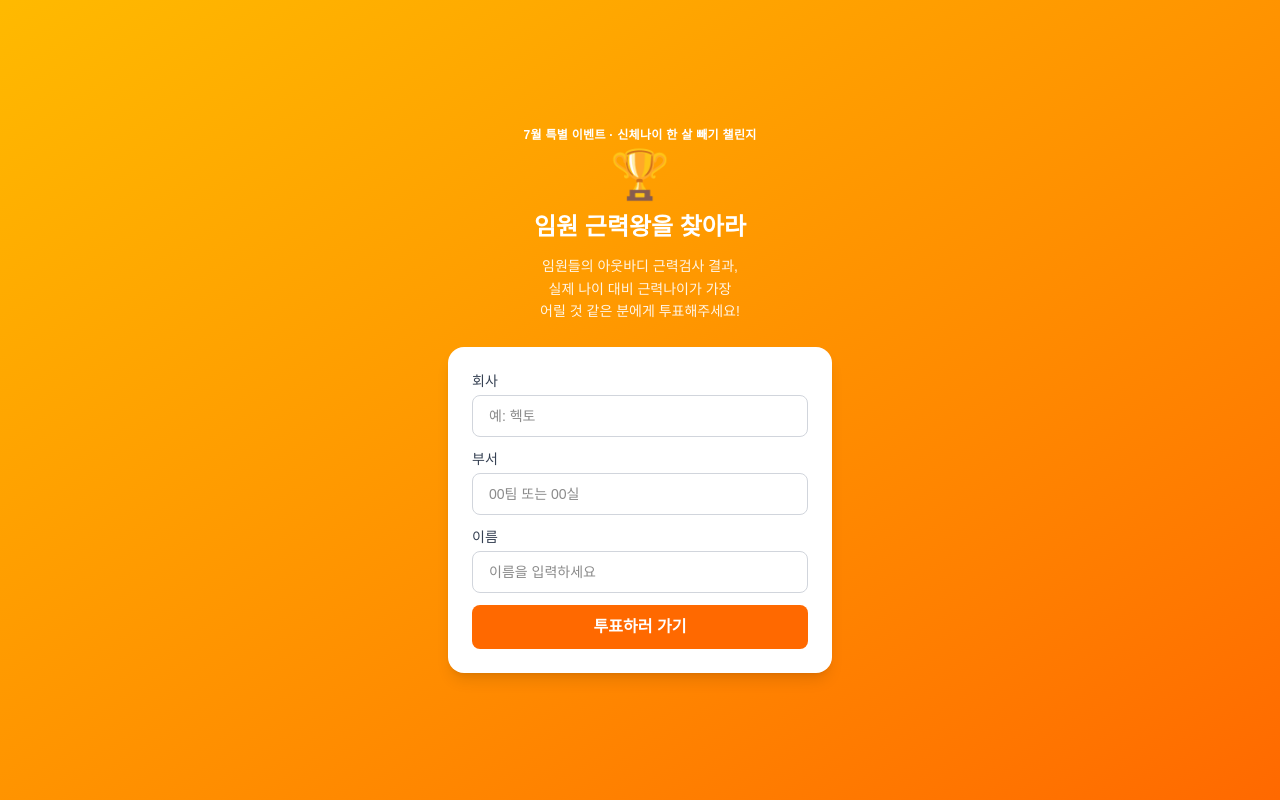
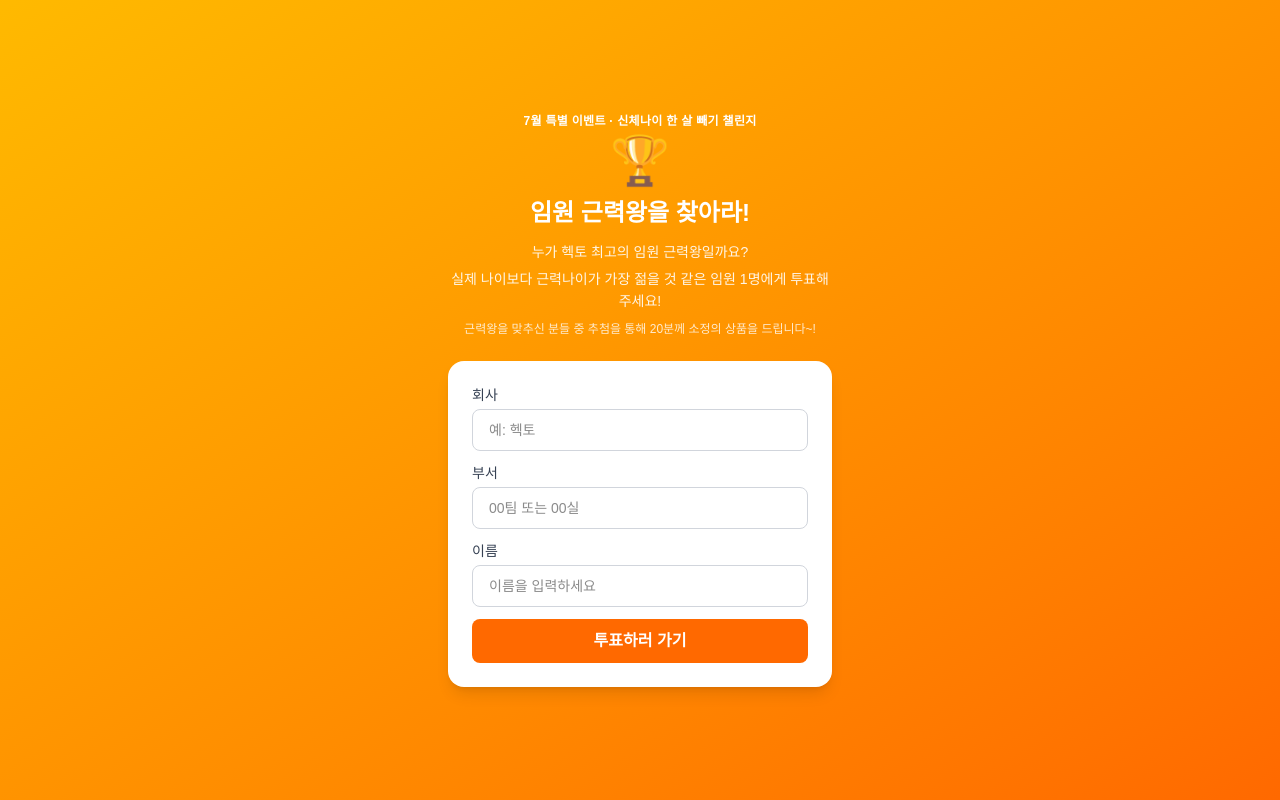
Before and after one commit to jinajeon0505/WHO-IS-THE-STRENGTH-CHAMPION, a Next.js app: page / in a window 1280 px wide. Built offline with nearby package versions, Linux system fonts and the light colour scheme; no server answers.

Commit message:
이벤트 소개 문구 수정
배너 문구를 더 친근하고 명확하게 다듬고, 추첨 경품 안내 문구 추가.

Co-Authored-By: Claude Sonnet 5 <noreply@anthropic.com>

```diff
--- a/app/page.tsx
+++ b/app/page.tsx
@@ -80,12 +80,12 @@ export default function HomePage() {
         <div className="text-center text-white">
           <p className="text-xs font-semibold tracking-wide mb-2">7월 특별 이벤트 · 신체나이 한 살 빼기 챌린지</p>
           <div className="text-5xl mb-3">🏆</div>
-          <h1 className="text-2xl font-bold">임원 근력왕을 찾아라</h1>
-          <p className="text-sm text-white/90 mt-3 leading-relaxed">
-            임원들의 아웃바디 근력검사 결과,<br />
-            실제 나이 대비 근력나이가 가장<br />
-            어릴 것 같은 분에게 투표해주세요!
-          </p>
+          <h1 className="text-2xl font-bold">임원 근력왕을 찾아라!</h1>
+          <div className="text-sm text-white/90 mt-3 leading-relaxed space-y-1">
+            <p>누가 헥토 최고의 임원 근력왕일까요?</p>
+            <p>실제 나이보다 근력나이가 가장 젊을 것 같은 임원 1명에게 투표해주세요!</p>
+            <p className="text-white/80 text-xs pt-1">근력왕을 맞추신 분들 중 추첨을 통해 20분께 소정의 상품을 드립니다~!</p>
+          </div>
         </div>
         <LoginForm />
       </div>
--- a/app/vote/page.tsx
+++ b/app/vote/page.tsx
@@ -95,11 +95,12 @@ export default function VotePage() {
       <main className="max-w-lg mx-auto w-full px-4 py-6 space-y-4 pb-28">
         <div className="-mx-4 -mt-6 bg-gradient-to-br from-amber-400 to-orange-500 px-5 pt-6 pb-5">
           <p className="text-xs text-white/80 mb-1 font-medium">7월 특별 이벤트</p>
-          <h1 className="text-2xl font-bold text-white mb-2">🏆 임원 근력왕을 찾아라</h1>
-          <p className="text-sm text-white/90 leading-relaxed">
-            우리 회사 임원들의 아웃바디 근력검사 결과, 실제 나이 대비<br />
-            근력나이가 가장 어리게 나올 것 같은 분에게 투표해주세요!
-          </p>
+          <h1 className="text-2xl font-bold text-white mb-2">🏆 임원 근력왕을 찾아라!</h1>
+          <div className="text-sm text-white/90 leading-relaxed space-y-1">
+            <p>누가 헥토 최고의 임원 근력왕일까요?</p>
+            <p>실제 나이보다 근력나이가 가장 젊을 것 같은 임원 1명에게 투표해주세요!</p>
+            <p className="text-white/80 text-xs pt-1">근력왕을 맞추신 분들 중 추첨을 통해 20분께 소정의 상품을 드립니다~!</p>
+          </div>
         </div>
 
         <div className="bg-white rounded-2xl p-4 shadow-sm flex items-center justify-between">
```
